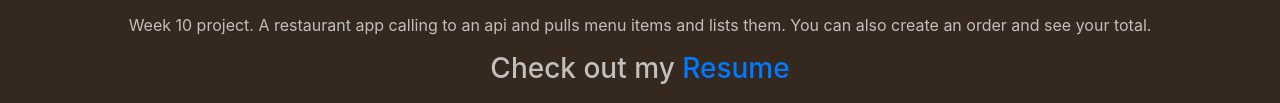
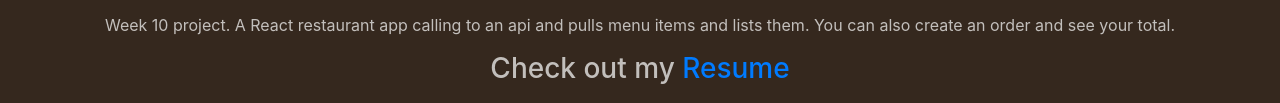
Before and after one commit to anniemaejenkins/Portfolio, a website with bundled scripts: page index.html in a window 1280 px wide. Shown: the part 2717-2820 px from the top of the page. Built offline with nearby package versions, Linux system fonts and the light colour scheme.

Commit message:
fixed some wording

```diff
--- a/index.html
+++ b/index.html
@@ -138,7 +138,7 @@
         <a href="https://github.com/anniemaejenkins/MajesticThai-weektwo">code</a>
         <div>
           <p class="exampleText">Details:</p>
-          <p class="exampleText">Week 10 project. A restaurant app calling to an api and pulls menu items and lists them. You can also create an order and see your total.</p>
+          <p class="exampleText">Week 10 project. A React restaurant app calling to an api and pulls menu items and lists them. You can also create an order and see your total.</p>
         </div>
       </div>
       <div>
```
